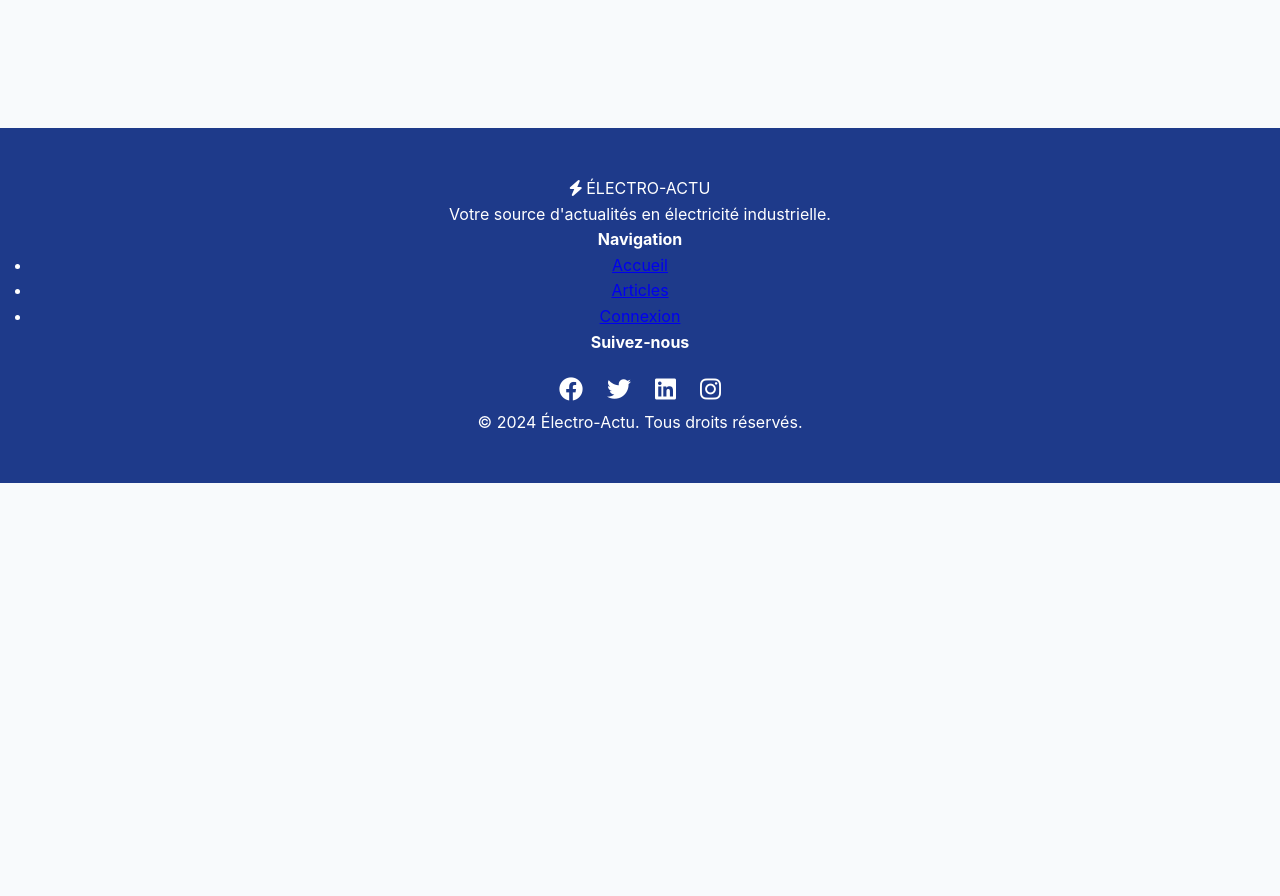
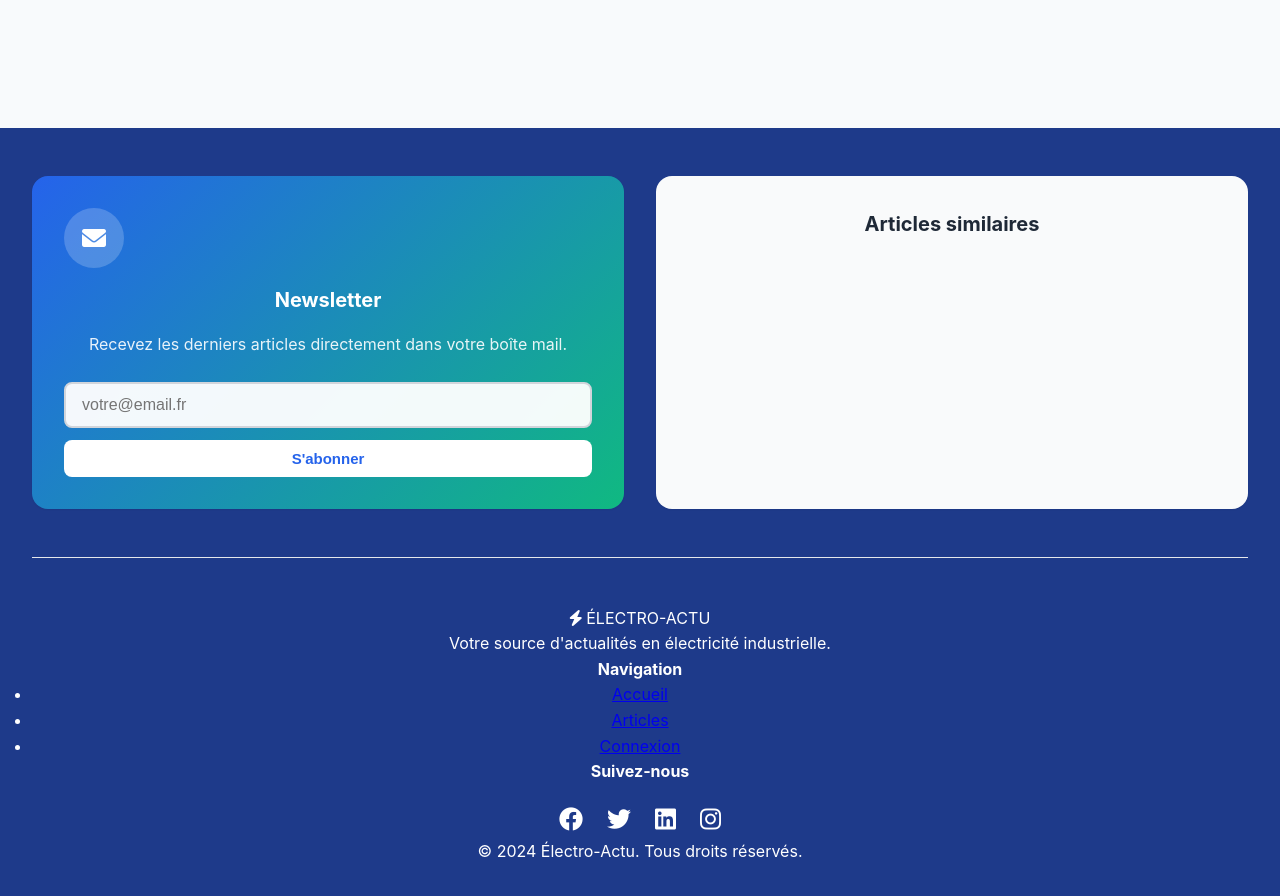
Before and after one commit to riochimourasam/ELECTRO-ACTU, a website with bundled scripts: page article.html in a window 1280 px wide. Shown: the part 480-1376 px from the top of the page. Before the commit the page ends 963 px from the top, so only its background shows below. Built offline with nearby package versions, Linux system fonts and the light colour scheme.

Commit message:
Modifications des fichier article.html et article.js

```diff
--- a/article-styles.css
+++ b/article-styles.css
@@ -291,10 +291,13 @@
    ============================================ */
 
 .article-content-wrapper {
-    display: grid;
-    grid-template-columns: 1fr 350px;
-    gap: 3rem;
     margin-bottom: 4rem;
+}
+
+.article-main-content-full {
+    width: 100%;
+    max-width: 900px;
+    margin: 0 auto;
 }
 
 .article-main-content {
@@ -697,46 +700,45 @@ textarea.input {
 }
 
 /* ============================================
-   SIDEBAR
+   FOOTER WIDGETS (Newsletter & Related Articles)
    ============================================ */
 
-.article-sidebar {
-    position: sticky;
-    top: 100px;
-    height: fit-content;
+.footer-widgets {
+    display: grid;
+    grid-template-columns: repeat(auto-fit, minmax(300px, 1fr));
+    gap: 2rem;
+    margin-bottom: 3rem;
+    padding-bottom: 3rem;
+    border-bottom: 1px solid var(--border-color);
 }
 
-.sidebar-card {
+.footer-widget {
     background-color: var(--bg-secondary);
     padding: 2rem;
     border-radius: var(--radius-lg);
-    margin-bottom: 2rem;
     box-shadow: var(--shadow-sm);
 }
 
-.sidebar-card-title {
+.footer-widget-title {
     font-size: 1.25rem;
     font-weight: 700;
     color: var(--text-primary);
     margin-bottom: 1rem;
 }
 
-.sidebar-card-text {
+.footer-widget-text {
     color: var(--text-secondary);
     line-height: 1.6;
     margin-bottom: 1.5rem;
 }
 
-/* ============================================
-   NEWSLETTER CARD
-   ============================================ */
-
-.newsletter-card {
+/* Newsletter Widget */
+.newsletter-widget {
     background: linear-gradient(135deg, var(--primary-color), var(--secondary-color));
     color: white;
 }
 
-.newsletter-icon {
+.newsletter-widget .newsletter-icon {
     width: 60px;
     height: 60px;
     background-color: rgba(255, 255, 255, 0.2);
@@ -747,42 +749,39 @@ textarea.input {
     margin-bottom: 1rem;
 }
 
-.newsletter-icon i {
+.newsletter-widget .newsletter-icon i {
     font-size: 1.5rem;
 }
 
-.newsletter-card .sidebar-card-title {
+.newsletter-widget .footer-widget-title {
     color: white;
 }
 
-.newsletter-card .sidebar-card-text {
+.newsletter-widget .footer-widget-text {
     color: rgba(255, 255, 255, 0.9);
 }
 
-.newsletter-form {
+.newsletter-form-footer {
     display: flex;
     flex-direction: column;
     gap: 0.75rem;
 }
 
-.newsletter-form .input {
+.newsletter-form-footer .input {
     background-color: rgba(255, 255, 255, 0.95);
 }
 
-.newsletter-form .btn-primary {
+.newsletter-form-footer .btn-primary {
     background-color: white;
     color: var(--primary-color);
 }
 
-.newsletter-form .btn-primary:hover {
+.newsletter-form-footer .btn-primary:hover {
     background-color: rgba(255, 255, 255, 0.9);
 }
 
-/* ============================================
-   RELATED ARTICLES
-   ============================================ */
-
-.related-articles-list {
+/* Related Articles in Footer */
+.related-articles-footer {
     display: flex;
     flex-direction: column;
     gap: 1rem;
@@ -798,11 +797,14 @@ textarea.input {
     cursor: pointer;
     text-decoration: none;
     color: inherit;
+    border: 2px solid transparent;
 }
 
 .related-article-item:hover {
     transform: translateX(5px);
     box-shadow: var(--shadow-md);
+    border-color: var(--primary-color);
+    background-color: rgba(37, 99, 235, 0.05);
 }
 
 .related-article-image {
@@ -829,13 +831,18 @@ textarea.input {
 .related-article-title {
     font-size: 0.875rem;
     font-weight: 600;
-    color: var(--text-primary);
+    color: var(--primary-color);
     line-height: 1.4;
     display: -webkit-box;
     -webkit-line-clamp: 2;
     -webkit-box-orient: vertical;
     overflow: hidden;
     margin-bottom: 0.5rem;
+    transition: var(--transition);
+}
+
+.related-article-item:hover .related-article-title {
+    color: var(--primary-hover);
 }
 
 .related-article-date {
@@ -1018,6 +1025,11 @@ textarea.input {
         padding: 1.5rem;
     }
 
+    .footer-widgets {
+        grid-template-columns: 1fr;
+        gap: 1.5rem;
+    }
+
     .comments-section {
         padding: 1.5rem;
     }
--- a/article.html
+++ b/article.html
@@ -148,9 +148,8 @@
 
         <!-- Article Content -->
         <div class="article-container">
-            <div class="article-content-wrapper">
-                <!-- Main Content Column -->
-                <div class="article-main-content">
+            <!-- Main Content Column (Full Width) -->
+            <div class="article-main-content-full">
                 <!-- Reactions Bar -->
                 <div class="article-actions-bar">
                     <div class="reactions-container">
@@ -219,17 +218,22 @@
                     </div>
                 </div>
             </div>
+        </div>
+    </main>
 
-                <!-- Sidebar -->
-                <aside class="article-sidebar">
+    <!-- Footer -->
+    <footer class="footer">
+        <div class="container">
+            <!-- Section Newsletter et Articles Similaires -->
+            <div class="footer-widgets">
                 <!-- Newsletter Box -->
-                    <div class="sidebar-card newsletter-card">
+                <div class="footer-widget newsletter-widget">
                     <div class="newsletter-icon">
                         <i class="fas fa-envelope"></i>
                     </div>
-                        <h4 class="sidebar-card-title">Newsletter</h4>
-                        <p class="sidebar-card-text">Recevez les derniers articles directement dans votre boîte mail.</p>
-                        <form id="newsletterForm" class="newsletter-form">
+                    <h4 class="footer-widget-title">Newsletter</h4>
+                    <p class="footer-widget-text">Recevez les derniers articles directement dans votre boîte mail.</p>
+                    <form id="newsletterForm" class="newsletter-form-footer">
                         <input type="email" id="newsletterEmail" placeholder="votre@email.fr" required class="input">
                         <button type="submit" class="btn btn-primary btn-block">
                             S'abonner
@@ -238,20 +242,14 @@
                 </div>
 
                 <!-- Related Articles -->
-                    <div class="sidebar-card">
-                        <h4 class="sidebar-card-title">Articles similaires</h4>
-                        <div id="relatedArticles" class="related-articles-list">
+                <div class="footer-widget related-widget">
+                    <h4 class="footer-widget-title">Articles similaires</h4>
+                    <div id="relatedArticles" class="related-articles-footer">
                         <!-- Les articles connexes seront injectés ici -->
                     </div>
                 </div>
-                </aside>
             </div>
-        </div>
-    </main>
 
-    <!-- Footer -->
-    <footer class="footer">
-        <div class="container">
             <div class="footer-content">
                 <div class="footer-section">
                     <div class="footer-brand">
```
Lines whose indentation alone changed are shown as unchanged.
